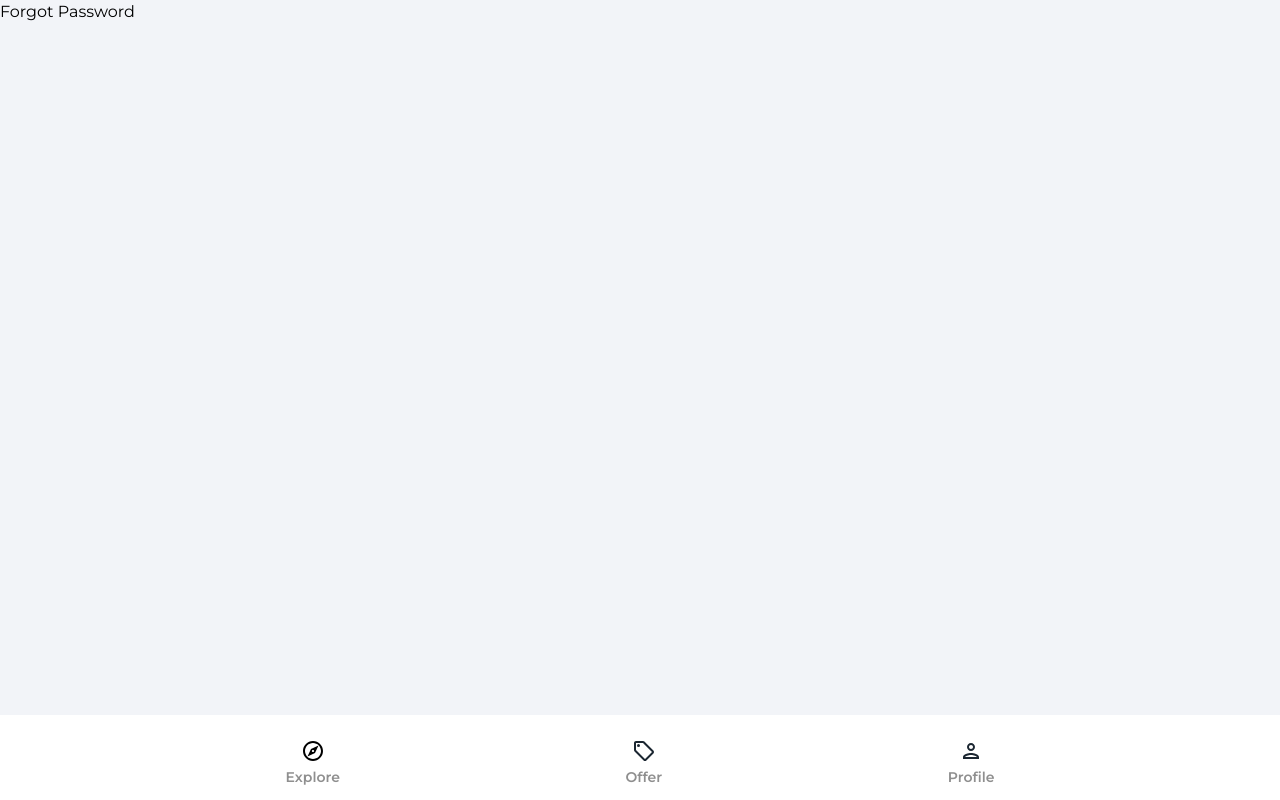
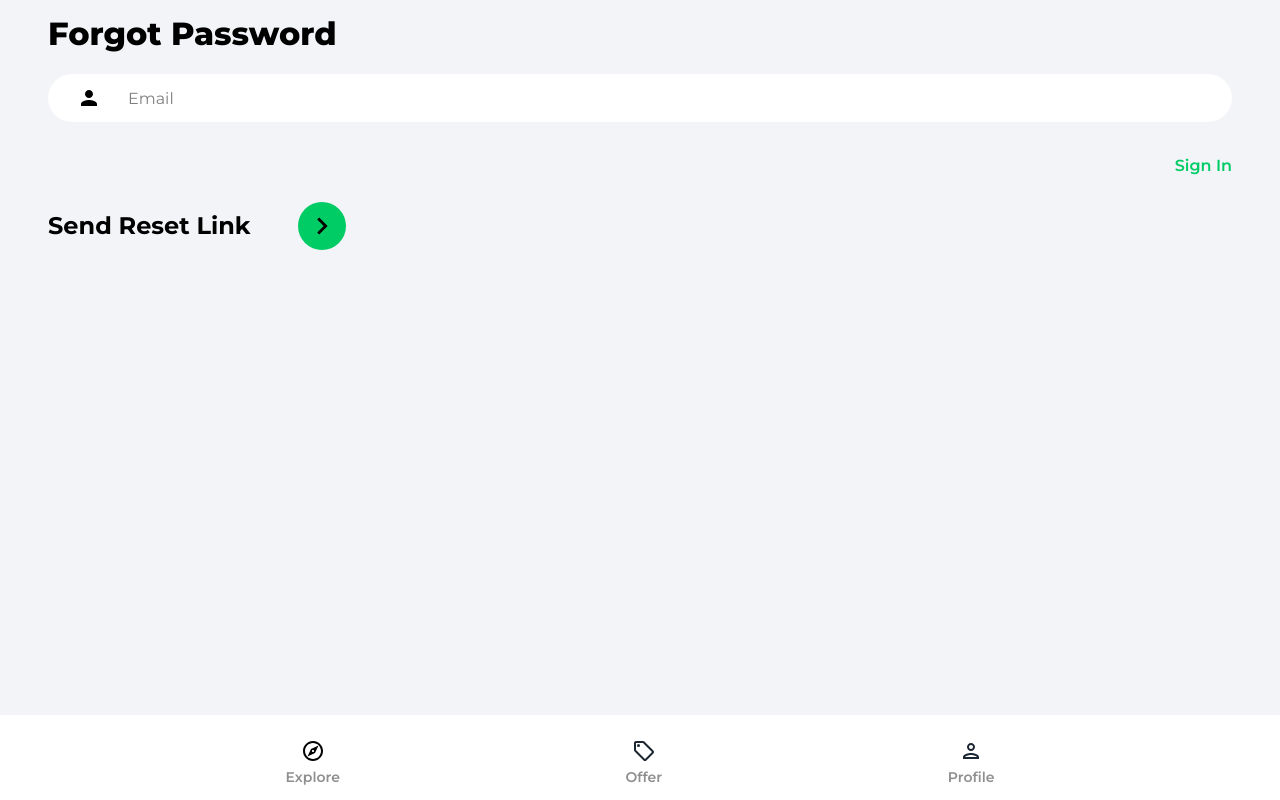
Before and after one commit to Quwambinuyo/Market-Place, a React (Vite) app: page /forgot-password in a window 1280 px wide. Built offline with nearby package versions, Linux system fonts and the light colour scheme.

Commit message:
set up the forgot pasword ui and the authentication

```diff
--- a/src/index.css
+++ b/src/index.css
@@ -147,6 +147,7 @@ button {
   font-size: 2rem;
   font-weight: 800;
   padding-top: 10px;
+  margin-bottom: 1rem;
 }
 
 .navbar {
--- a/src/pages/ForgotPassword.jsx
+++ b/src/pages/ForgotPassword.jsx
@@ -1,9 +1,59 @@
-import React from "react";
+import React, { useState } from "react";
+import { Link } from "react-router-dom";
+import { getAuth, sendPasswordResetEmail } from "firebase/auth";
+import { toast } from "react-toastify";
+import ArrowRightIcon from "../assets/svg/keyboardArrowRightIcon.svg";
 
 function ForgotPassword() {
+  const [email, setEmail] = useState("");
+
+  const onChange = (e) => {
+    setEmail(e.target.value);
+  };
+
+  const onSubmit = async (e) => {
+    e.preventDefault();
+    const auth = getAuth();
+
+    try {
+      await sendPasswordResetEmail(auth, email);
+      toast.success("Password reset email sent!");
+    } catch (error) {
+      toast.error("Failed to send reset email. Check your email address.");
+    }
+  };
+
   return (
-    <div>
-      <h1>Forgot Password</h1>
+    <div className="pageContainer">
+      <header>
+        <p className="pageHeader">Forgot Password</p>
+      </header>
+      <main>
+        <form onSubmit={onSubmit}>
+          <input
+            type="email"
+            placeholder="Email"
+            className="emailInput"
+            id="email"
+            value={email}
+            onChange={onChange}
+          />
+          <Link className="forgotPasswordLink" to="/sign-in">
+            Sign In
+          </Link>
+          <div className="signInBar">
+            <div className="signInText">Send Reset Link</div>
+            <button type="submit" className="signInButton">
+              <img
+                src={ArrowRightIcon}
+                alt="Arrow Right"
+                width="34px"
+                height="34px"
+              />
+            </button>
+          </div>
+        </form>
+      </main>
     </div>
   );
 }
```
